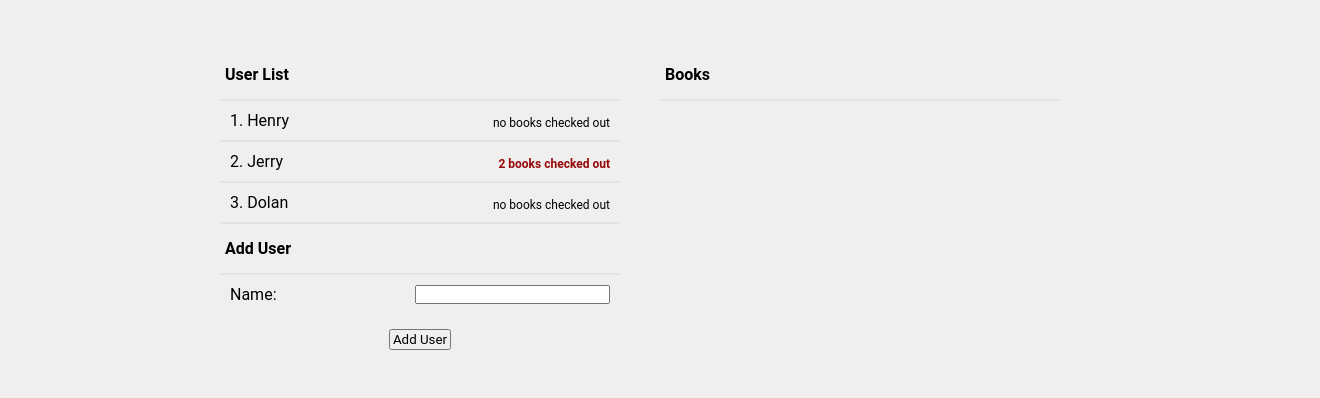
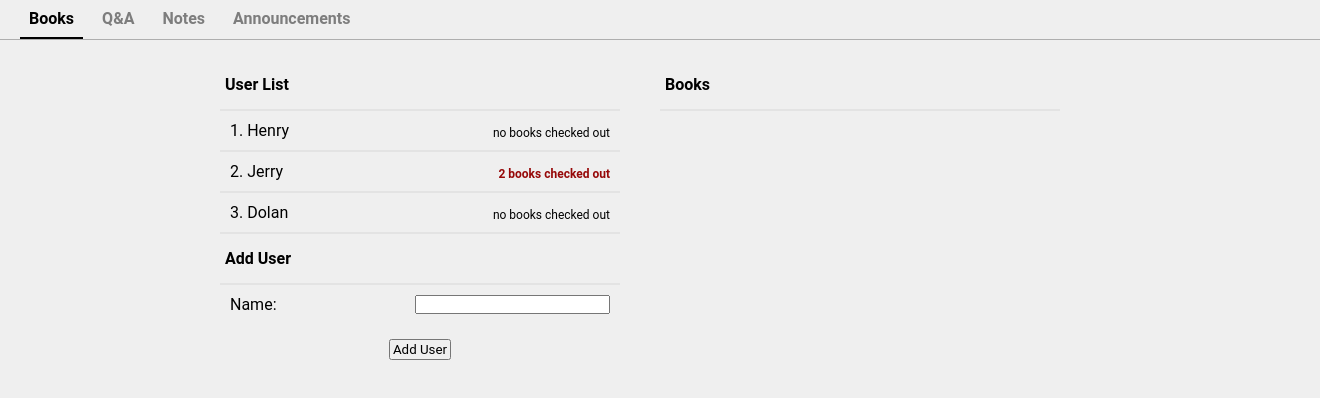
Before and after one commit to PeterVasilopoulos/RC-Library, a React (Create React App) app: page / in a window 1280 px wide. Shown: the top 398 px of the page, 1320 px wide, since content can reach past the window. Built offline with nearby package versions, Linux system fonts and the light colour scheme.

Commit message:
added navbar

```diff
--- a/src/components/App.js
+++ b/src/components/App.js
@@ -1,6 +1,7 @@
 import {useState} from 'react';
 import UserList from './UserList'
 import Books from './Books'
+import Navbar from './Navbar'
 
 const testUsers = [
     {
@@ -20,11 +21,37 @@ const testUsers = [
     }
 ]
 
+const navs = [
+    {
+        name: 'Books',
+        classes: '',
+        id: crypto.randomUUID()
+    },
+    {
+        name: 'Q&A',
+        classes: '',
+        id: crypto.randomUUID()
+    },
+    {
+        name: 'Notes',
+        classes: '',
+        id: crypto.randomUUID()
+    },
+    {
+        name: 'Announcements',
+        classes: '',
+        id: crypto.randomUUID()
+    }
+]
+
 export default function App() {
     // users state
     const [users, setUsers] = useState(testUsers)
     // selected user state
     const [selected, setSelected] = useState(null)
+
+    // navbar selected state
+    const [selectedNav, setSelectedNav] = useState(navs[0].id)
 
 
     // handle select user function
@@ -50,6 +77,11 @@ export default function App() {
     }
 
     return (
+        <>
+            <Navbar navs={navs} selectedNav={selectedNav} setSelectedNav={setSelectedNav} />
+
+            {/* Books */}
+            {selectedNav === navs[0].id ?
                 <div className='container'>
                     <UserList
                         users={users}
@@ -63,5 +95,9 @@ export default function App() {
                         selected={selected}
                     />
                 </div>
+            :
+                <div></div>
+            }
+        </>
     )
 }
--- /dev/null
+++ b/src/components/Navbar.jsx
@@ -0,0 +1,23 @@
+import NavbarItem from "./NavbarItem"
+
+export default function Navbar({navs, selectedNav, setSelectedNav}) {
+    // select navbar item function
+    function handleSelectNav(id) {
+        setSelectedNav(id)
+    }
+
+    return (
+        <ul className="navbar">
+            {
+                navs.map((nav) => <NavbarItem
+                        classes={nav.classes}
+                        id={nav.id}
+                        selectedNav={selectedNav}
+                        onSelectNav={handleSelectNav}
+                    >
+                        {nav.name}
+                    </NavbarItem>)
+            }
+        </ul>
+    )
+}
--- /dev/null
+++ b/src/components/NavbarItem.jsx
@@ -0,0 +1,16 @@
+export default function NavbarItem({children, classes, id, selectedNav, onSelectNav}) {
+    let addClasses = classes
+
+    if(selectedNav === id) {
+        addClasses = addClasses + ' navbar-selected'
+    }
+    function handleClick() {
+        onSelectNav(id)
+    }
+
+    return (
+        <li className={`${addClasses} navbar-item`} onClick={handleClick}>
+            {children}
+        </li>
+    )
+}
--- a/src/index.css
+++ b/src/index.css
@@ -6,7 +6,6 @@
 
 body {
   background-color: rgb(239, 239, 239);
-  margin-top: 50px;
 }
 
 .container {
@@ -88,3 +87,35 @@ button {
   color: rgb(150, 8, 8);
   font-weight: bold;
 }
+
+/* ------------------------------ */
+
+.navbar {
+  display: flex;
+  gap: 10px;
+  width: 100%;
+  border-bottom: 1px solid rgb(174, 174, 174);
+  margin-bottom: 20px;
+  padding: 0 20px;
+  list-style: none;
+}
+
+.navbar-item {
+  font-size: 16px;
+  font-weight: bold;
+  padding: 9px 9px;
+  cursor: pointer;
+  color: rgb(125, 125, 125);
+  user-select: none;
+}
+
+.navbar-item:hover {
+  /* background-color: rgb(84, 84, 84); */
+  color: rgb(0, 0, 0);
+}
+
+.navbar-selected {
+  border-bottom: 2px solid black;
+  color: black;
+  cursor: default;
+}
```
Lines whose indentation alone changed are shown as unchanged.
